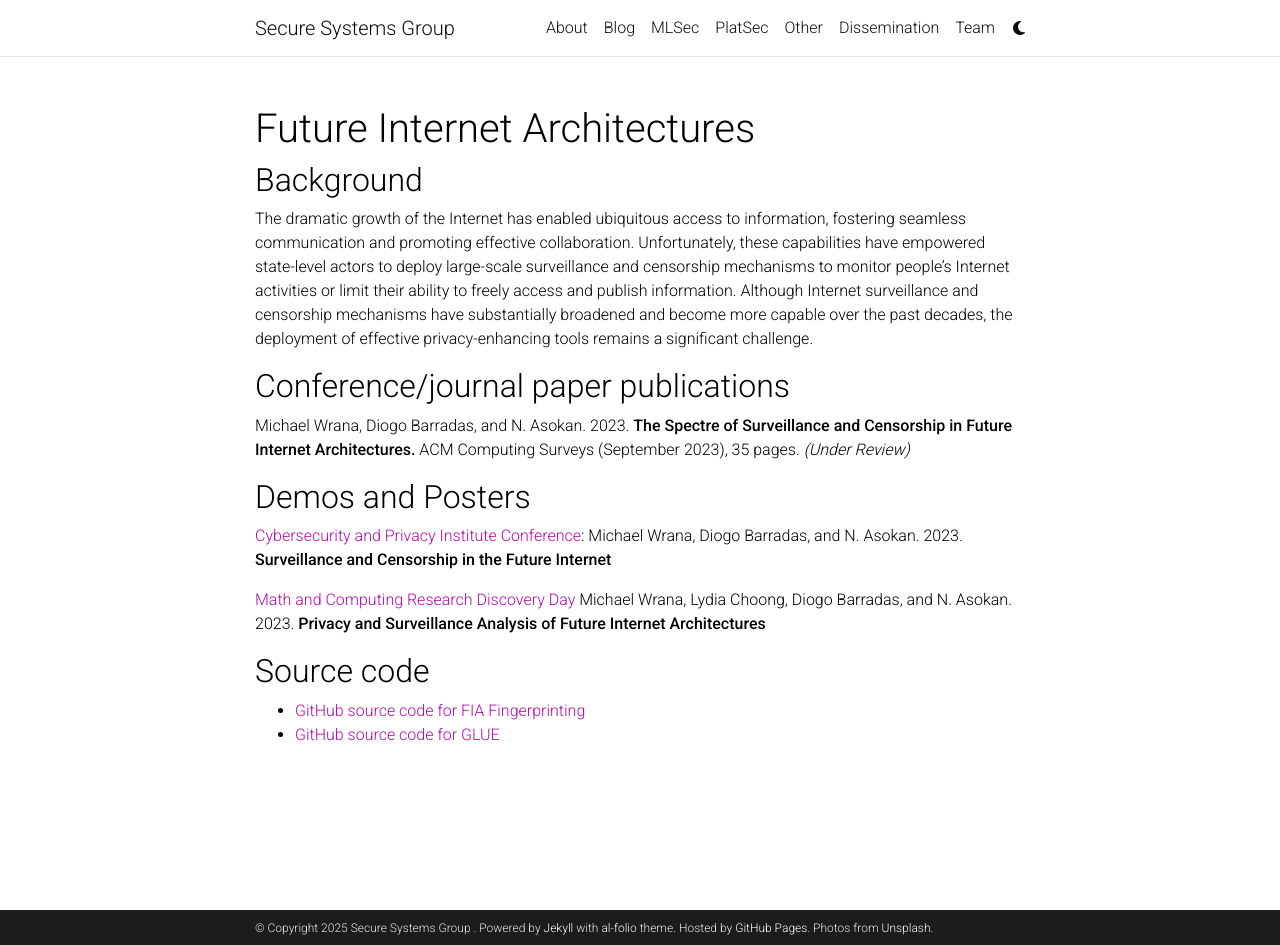
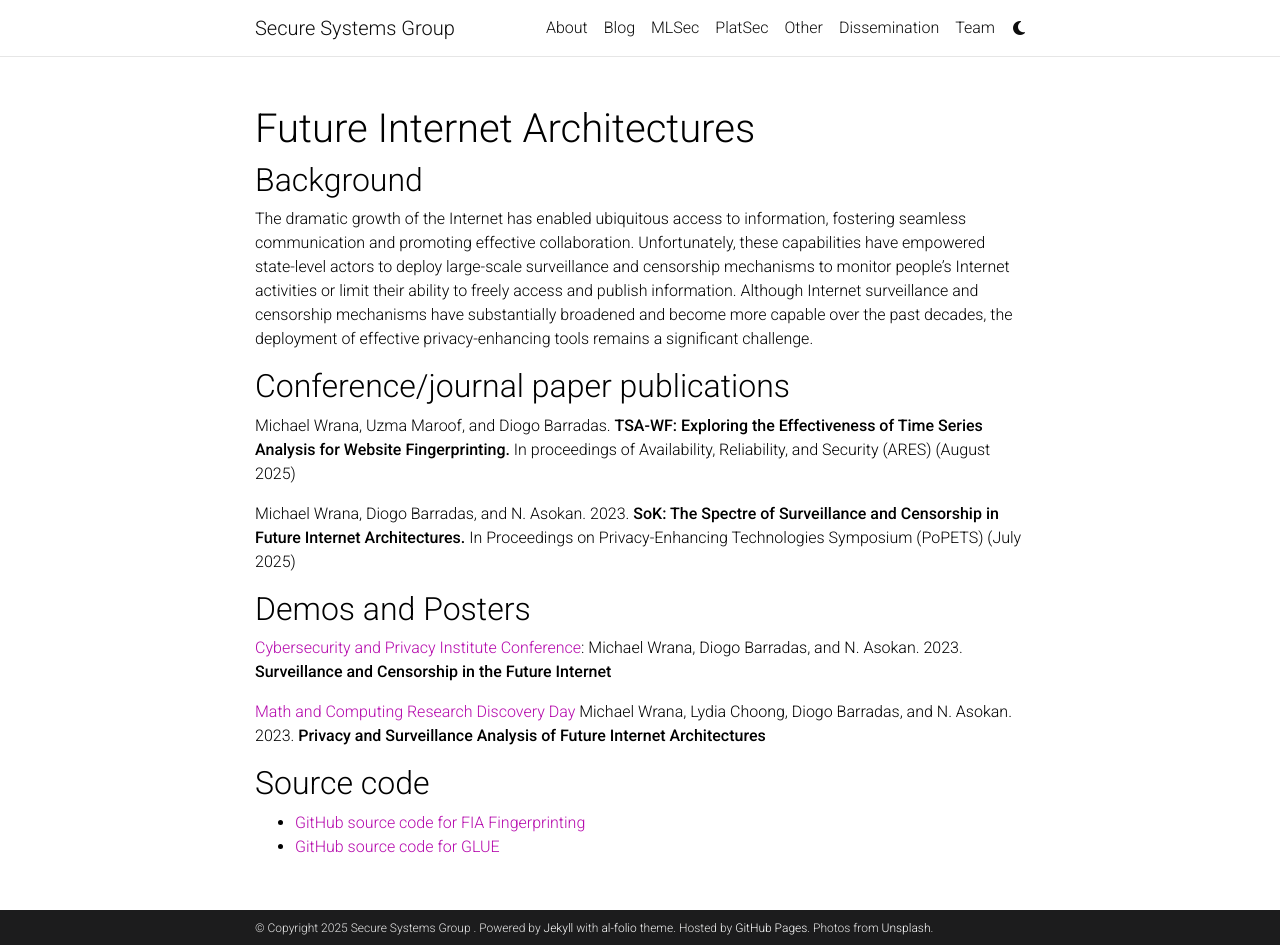
Before and after one commit to ssg-research/ssg-research.github.io, a Jekyll site: the page built from _projects/others/fias.md, in a window 1280 px wide and 945 px high. Built offline with Jekyll 4.4.1, drawn with Linux system fonts in a browser that asks for light colours; comment, search, counter and statistics services are not loaded; a style sheet for code colours, icons or effects is not loaded.

Commit message:
Updated FIA project publications

```diff
--- a/_projects/others/fias.md
+++ b/_projects/others/fias.md
@@ -14,7 +14,9 @@ The dramatic growth of the Internet has enabled ubiquitous access to information
 
 ## Conference/journal paper publications
 
-Michael Wrana, Diogo Barradas, and N. Asokan. 2023. **The Spectre of Surveillance and Censorship in Future Internet Architectures.** ACM Computing Surveys (September 2023), 35 pages. *(Under Review)*
+Michael Wrana, Uzma Maroof, and Diogo Barradas. **TSA-WF: Exploring the Effectiveness of Time Series Analysis for Website Fingerprinting.** In proceedings of Availability, Reliability, and Security (ARES) (August 2025)
+
+Michael Wrana, Diogo Barradas, and N. Asokan. 2023. **SoK: The Spectre of Surveillance and Censorship in Future Internet Architectures.** In Proceedings on Privacy-Enhancing Technologies Symposium (PoPETS) (July 2025)
 
 ## Demos and Posters
 
```
